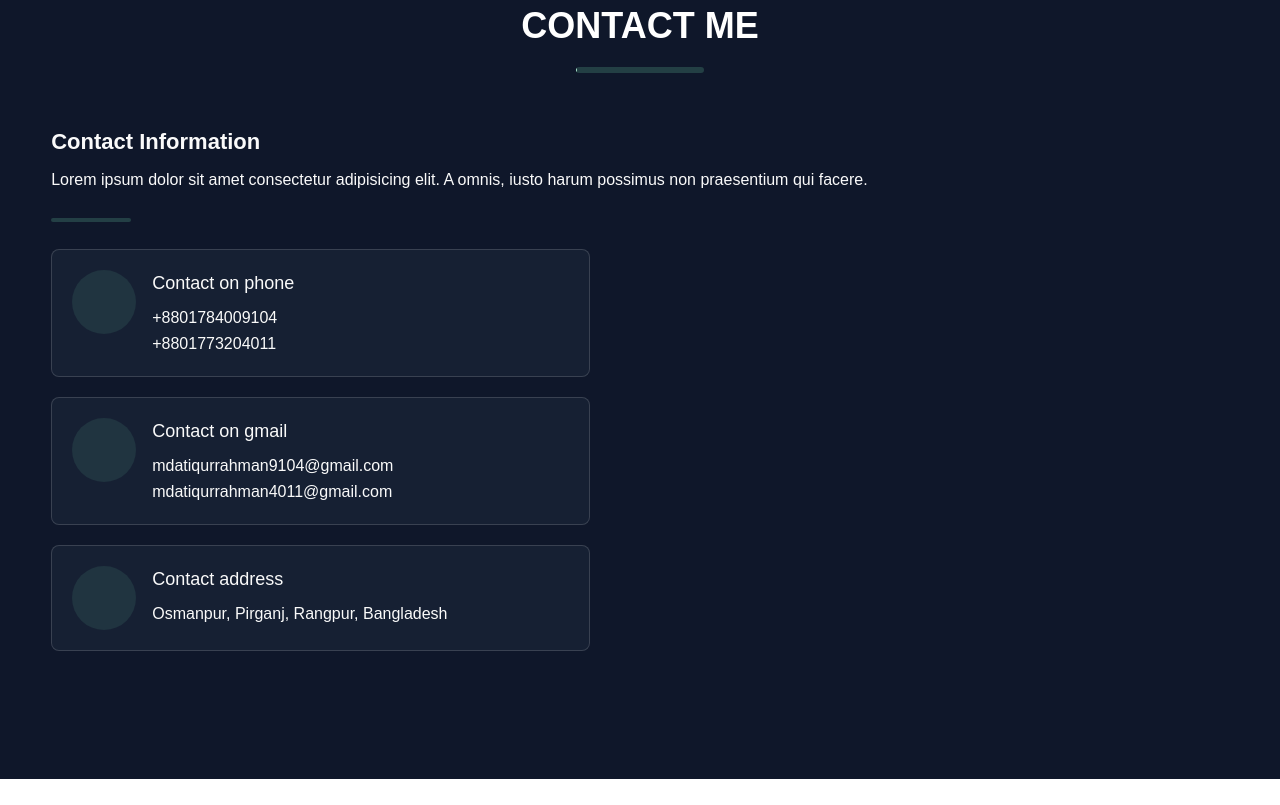
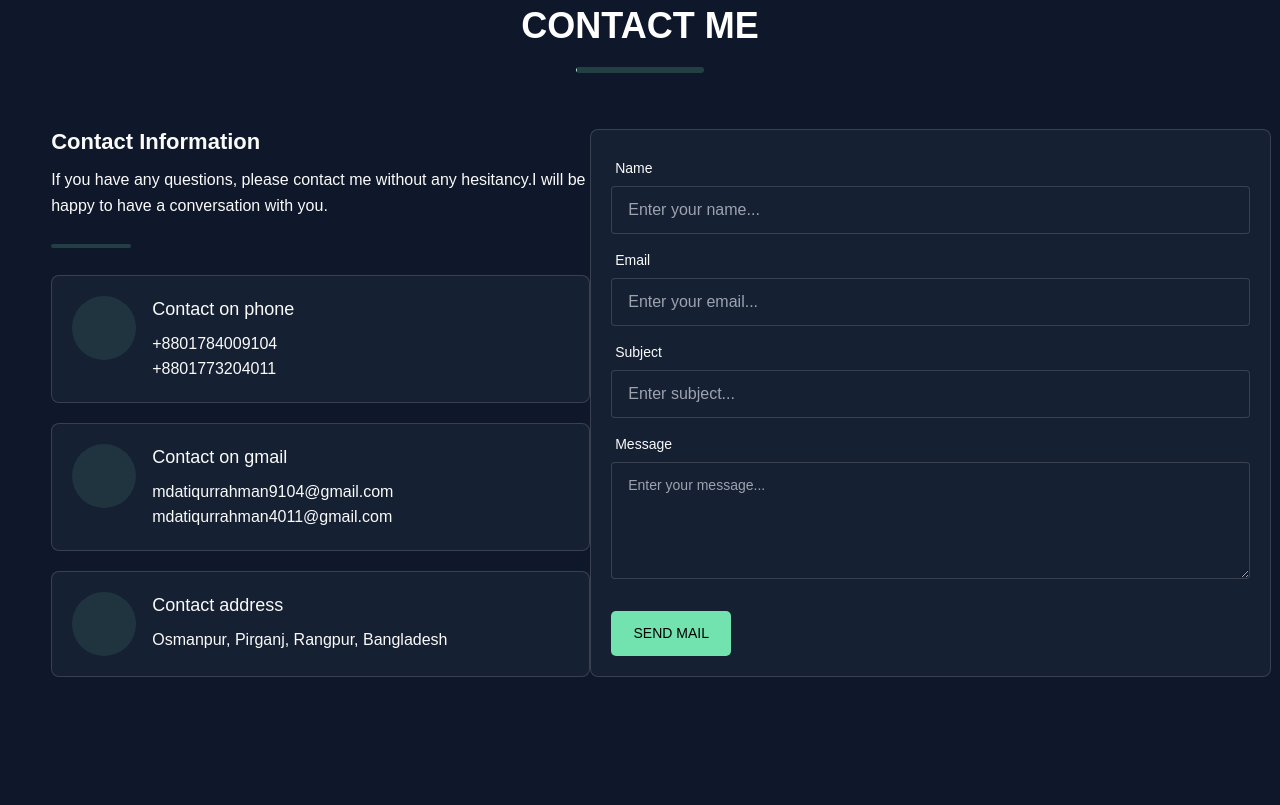
Before and after one commit to md-atiqurrahman/my-portfolio-website, a React (Create React App) app: page / in a window 1280 px wide. Shown: the part 2900-3705 px from the top of the page. Before the commit the page ends 3679 px from the top, so only its background shows below. Built offline with nearby package versions, Linux system fonts and the light colour scheme; some icons are missing; a web font is replaced by a local one.

Commit message:
add contact section

```diff
--- a/src/Pages/Home/Contacts/Contacts.css
+++ b/src/Pages/Home/Contacts/Contacts.css
@@ -0,0 +1,18 @@
+.mail-btn{
+    width: 120px;
+    color: black;
+    font-size: 14px;
+    line-height: 1.8;
+    text-transform: uppercase;
+    padding: 10px 20px;
+    border-radius: 5px;
+    text-align: center;
+    font-weight: 500;
+    cursor: pointer;
+    background: linear-gradient(#72e2ae, #72e2ae 50%, white 50%, white);
+    background-size: 100% 200%;
+    transition: .2s;
+}
+.mail-btn:hover{
+    background-position: 100% 100%;
+}
--- a/src/Pages/Home/Contacts/Contacts.js
+++ b/src/Pages/Home/Contacts/Contacts.js
@@ -11,9 +11,10 @@ const Contacts = () => {
                     <div className='circle bg-[#00ff89] border rounded-full w-1.5 h-full bg-opacity-100'></div>
                 </div>
             </div>
-            <div className=' w-[92%] mx-auto'>
+            <div className='w-[92%] mx-auto flex'>
+                <div>
                     <h4 className='text-[#fafafa] text-[22px] leading-[1.2] font-semibold mb-[12px]'>Contact Information</h4>
-                <p className='text-[#fafafa] text-[16px] leading-[1.6] font-normal mb-[12px]'>Lorem ipsum dolor sit amet consectetur adipisicing elit. A omnis, iusto harum possimus non praesentium qui facere.</p>
+                    <p className='text-[#fafafa] text-[16px] leading-[1.6] font-normal mb-[12px]'>If you have any questions, please contact me without any hesitancy.I will be happy to have a conversation with you.</p>
                     <span className='inline-block h-1 w-20 rounded-full bg-primary bg-opacity-20'></span>
                     <div>
                         <div className='bg-[#162033] w-[539px] h-auto p-5 border border-[#ffffff26] rounded-[8px] backdrop-blur-[12px] flex flex-start mt-5'>
@@ -47,6 +48,40 @@ const Contacts = () => {
                         </div>
                     </div>
                 </div>
+                <div>
+                    <form className='bg-[#162033] w-[681px] h-auto border border-[#ffffff26] rounded-[8px] backdrop-blur-[12px]'>
+                        <div className="card-body p-5">
+                            <div className="form-control">
+                                <label className="label">
+                                    <span className="label-text text-[#fafafa]">Name</span>
+                                </label>
+                                <input type="text" placeholder="Enter your name..." className="input border-[#ffffff26] rounded-[4px] focus:border-primary bg-[#162033] text-[#fafafa]" />
+                            </div>
+                            <div className="form-control">
+                                <label className="label">
+                                    <span className="label-text text-[#fafafa]">Email</span>
+                                </label>
+                                <input type="email" placeholder="Enter your email..." className="input border-[#ffffff26] rounded-[4px] focus:border-primary bg-[#162033] text-[#fafafa]" />
+                            </div>
+                            <div className="form-control">
+                                <label className="label">
+                                    <span className="label-text text-[#fafafa]">Subject</span>
+                                </label>
+                                <input type="text" placeholder="Enter subject..." className="input border-[#ffffff26] rounded-[4px] focus:border-primary bg-[#162033] text-[#fafafa]" />
+                            </div>
+                            <div className="form-control">
+                                <label className="label">
+                                    <span className="label-text text-[#fafafa]">Message</span>
+                                </label>
+                                <textarea className="textarea border-[#ffffff26] rounded-[4px] focus:border-primary bg-[#162033] text-[#fafafa] h-[117px]" placeholder="Enter your message..."></textarea>
+                            </div>
+                            <div className="form-control mt-6">
+                                <button className="mail-btn">Send Mail</button>
+                            </div>
+                        </div>
+                    </form>
+                </div>
+            </div>
         </div>
     );
 };
--- a/src/Pages/Home/Projects/Projects.js
+++ b/src/Pages/Home/Projects/Projects.js
@@ -21,7 +21,7 @@ const Projects = () => {
                         <img src={img1} alt="" />
                         <div className='overlay overlayLeft'>
                             <div className='project-icon flex justify-between'>
-                                <Link to='//jantrik-45dcd.web.app/'>
+                                <Link to='//jantrik-45dcd.web.app/' target='_blank'>
                                     <button className='bg-primary rounded-full w-[65px] h-[65px] flex flex-col justify-center items-center'>
                                         <span className='text-[8px] text-[#0b1224] font-[900] uppercase'>
                                             Live Site
@@ -29,7 +29,7 @@ const Projects = () => {
                                         <Icon icon="bi:eye" width="28" height="20" color='#0b1224' />
                                     </button>
                                 </Link>
-                                <Link to='//github.com/md-atiqurrahman/jantrik-client-side'>
+                                <Link to='//github.com/md-atiqurrahman/jantrik-client-side' target='_blank'>
                                     <button className='bg-primary rounded-full w-[65px] h-[65px] flex flex-col justify-center items-center'>
                                         <span className='text-[8px] text-[#0b1224] font-[900] uppercase'>
                                             Client Side
@@ -37,7 +37,7 @@ const Projects = () => {
                                         <Icon icon="logos:github" width="28" height="20" color='#0b1224' />
                                     </button>
                                 </Link>
-                                <Link to='//github.com/md-atiqurrahman/jantrik-server-side'>
+                                <Link to='//github.com/md-atiqurrahman/jantrik-server-side' target='_blank'>
                                     <button className='bg-primary rounded-full w-[65px] h-[65px] flex flex-col justify-center items-center'>
                                         <span className='text-[8px] text-[#0b1224] font-[900] uppercase'>
                                             Server Side
@@ -58,7 +58,7 @@ const Projects = () => {
                         <img src={img2} alt="" />
                         <div className='overlay overlayLeft'>
                             <div className='project-icon flex justify-between'>
-                                <Link to='//gym-equipment-store.web.app/'>
+                                <Link to='//gym-equipment-store.web.app/' target='_blank'>
                                     <button className='bg-primary rounded-full w-[65px] h-[65px] flex flex-col justify-center items-center'>
                                         <span className='text-[8px] text-[#0b1224] font-[900] uppercase'>
                                             Live Site
@@ -66,7 +66,7 @@ const Projects = () => {
                                         <Icon icon="bi:eye" width="28" height="20" color='#0b1224' />
                                     </button>
                                 </Link>
-                                <Link to='//github.com/md-atiqurrahman/gym-equipment-client-side'>
+                                <Link to='//github.com/md-atiqurrahman/gym-equipment-client-side' target='_blank'>
                                     <button className='bg-primary rounded-full w-[65px] h-[65px] flex flex-col justify-center items-center'>
                                         <span className='text-[8px] text-[#0b1224] font-[900] uppercase'>
                                             Client Side
@@ -74,7 +74,7 @@ const Projects = () => {
                                         <Icon icon="logos:github" width="28" height="20" color='#0b1224' />
                                     </button>
                                 </Link>
-                                <Link to='//github.com/md-atiqurrahman/gym-equipment-server-side'>
+                                <Link to='//github.com/md-atiqurrahman/gym-equipment-server-side' target='_blank'>
                                     <button className='bg-primary rounded-full w-[65px] h-[65px] flex flex-col justify-center items-center'>
                                         <span className='text-[8px] text-[#0b1224] font-[900] uppercase'>
                                             Server Side
@@ -95,7 +95,7 @@ const Projects = () => {
                         <img src={img3} alt="" />
                         <div className='overlay overlayLeft'>
                             <div className='project-icon flex justify-evenly'>
-                                <Link to='//independent-service-prov-47fa3.web.app/'>
+                                <Link to='//independent-service-prov-47fa3.web.app/' target='_blank'>
                                     <button className='bg-primary rounded-full w-[65px] h-[65px] flex flex-col justify-center items-center'>
                                         <span className='text-[8px] text-[#0b1224] font-[900] uppercase'>
                                             Live Site
@@ -103,7 +103,7 @@ const Projects = () => {
                                         <Icon icon="bi:eye" width="28" height="20" color='#0b1224' />
                                     </button>
                                 </Link>
-                                <Link to='//github.com/md-atiqurrahman/independent-service-provider'>
+                                <Link to='//github.com/md-atiqurrahman/independent-service-provider' target='_blank'>
                                     <button className='bg-primary rounded-full w-[65px] h-[65px] flex flex-col justify-center items-center'>
                                         <span className='text-[8px] text-[#0b1224] font-[900] uppercase'>
                                             Client Side
```
Lines whose indentation alone changed are shown as unchanged.
